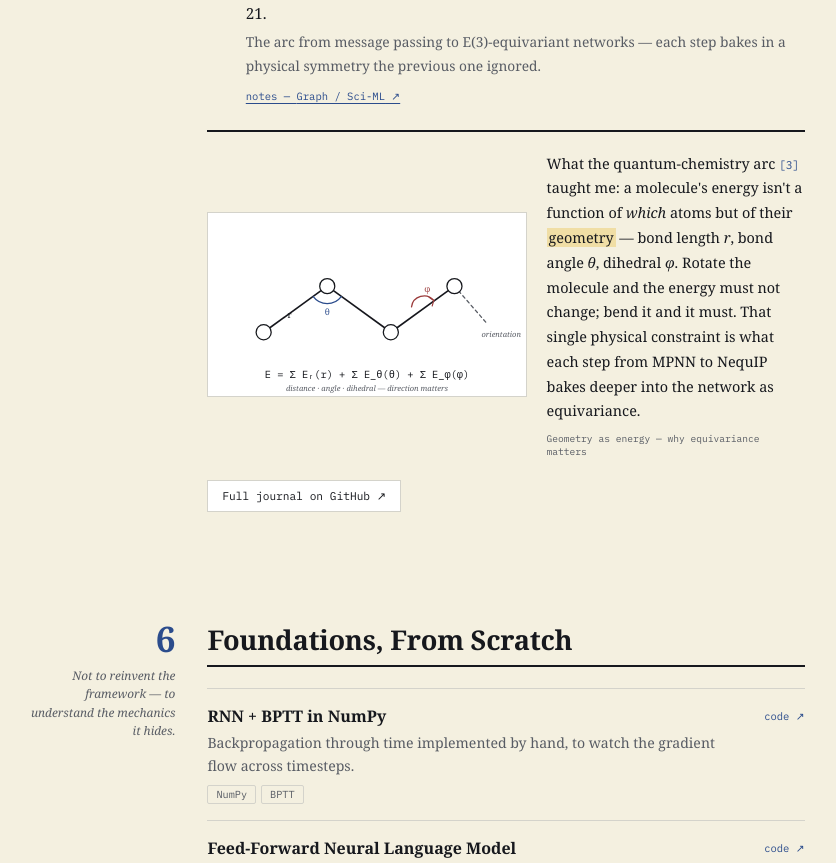
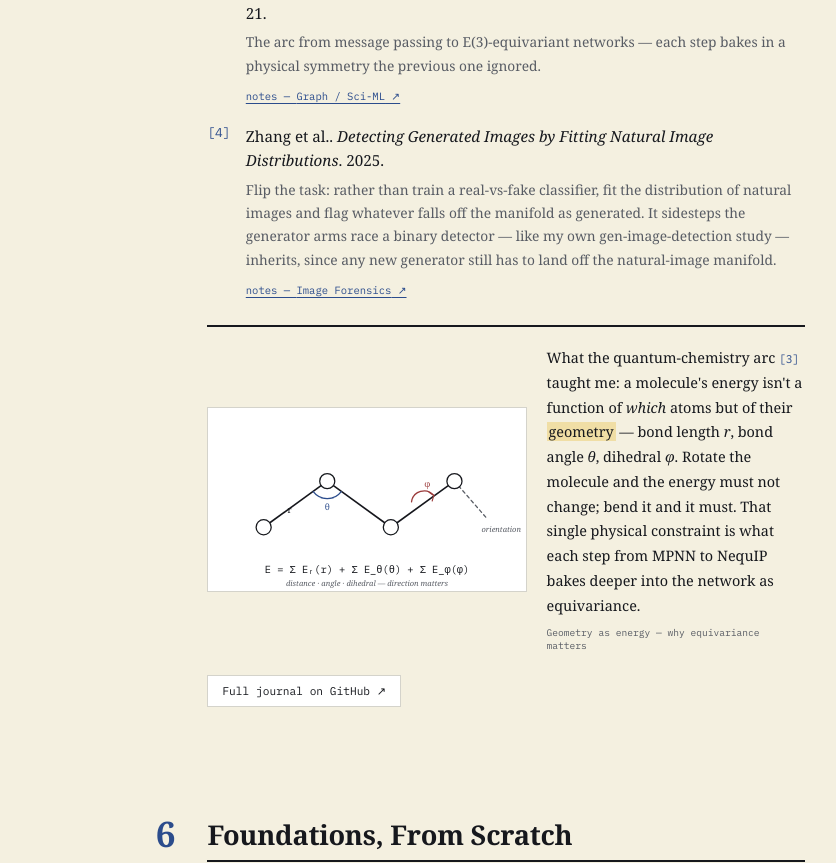
Before and after one commit to Atharvax16/Portfolio, a React (Vite) app: page / in a window 1280 px wide. Shown: the part 6107-6970 px from the top of the page, without its empty margins (225-1061 px from the left). Built offline with nearby package versions, Linux system fonts and the light colour scheme.

Commit message:
feat:genai forensics readinglog.

```diff
--- a/src/data.js
+++ b/src/data.js
@@ -92,6 +92,15 @@ export const READING_LOG = [
     area: "Graph / Sci-ML",
     takeaway: "The arc from message passing to E(3)-equivariant networks — each step bakes in a physical symmetry the previous one ignored.",
     link: "https://github.com/Atharvax16/til/tree/main/papers/Quantum_chemistry",
+    hasNotebook: false,
+  },
+  {
+    paper: "Detecting Generated Images by Fitting Natural Image Distributions",
+    authors: "Zhang et al.",
+    year: "2025",
+    area: "Image Forensics",
+    takeaway: "Flip the task: rather than train a real-vs-fake classifier, fit the distribution of natural images and flag whatever falls off the manifold as generated. It sidesteps the generator arms race a binary detector — like my own gen-image-detection study — inherits, since any new generator still has to land off the natural-image manifold.",
+    link: "https://arxiv.org/abs/2511.01293",
     hasNotebook: false,
   },
 ];
```
